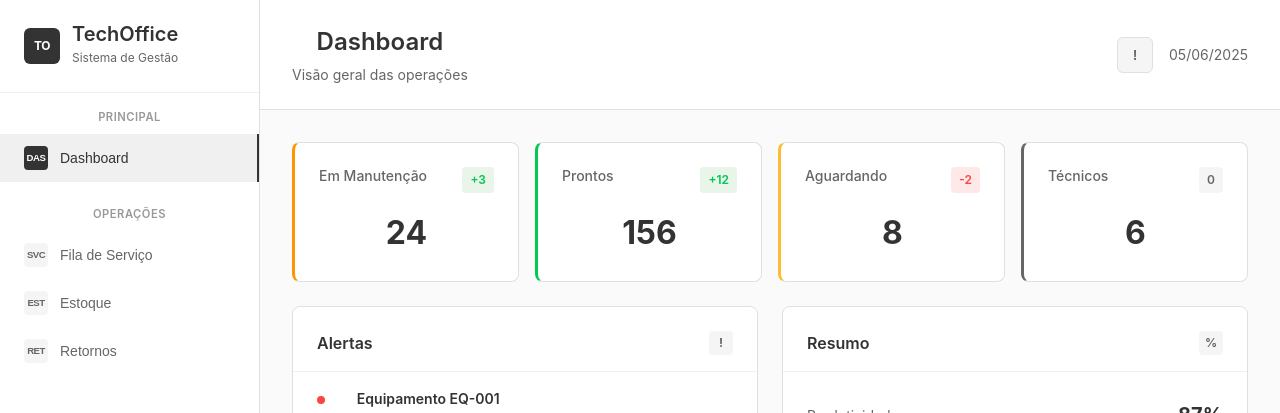
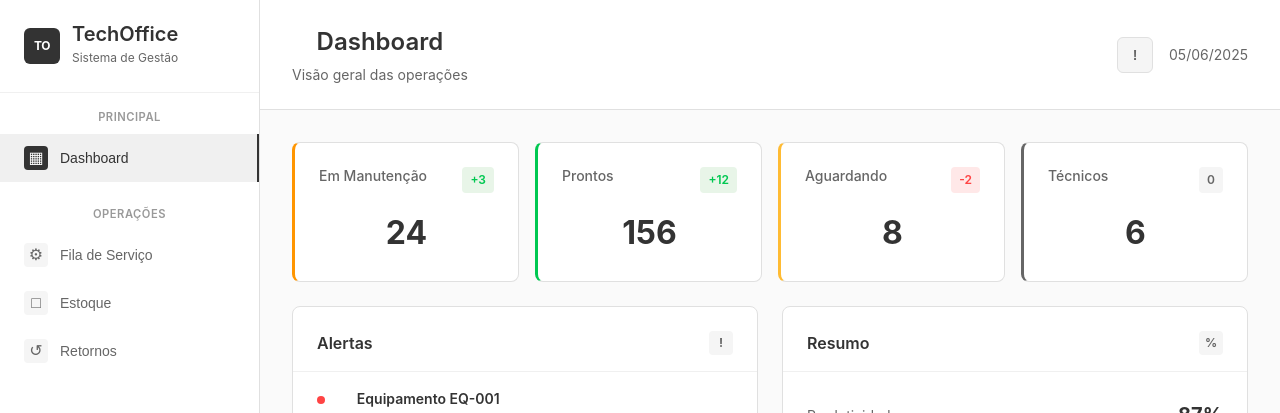
Before and after one commit to brunolealsm/meu-projeto-react, a React (Vite) app: page / in a window 1280 px wide. Shown: the top 413 px of the page. Built offline with nearby package versions, Linux system fonts and the light colour scheme.

Commit message:
feat: Substituir siglas por ícones Unicode condizentes

```diff
--- a/src/App.css
+++ b/src/App.css
@@ -116,12 +116,11 @@
   display: flex;
   align-items: center;
   justify-content: center;
-  font-size: 0.6rem;
-  font-weight: 700;
+  font-size: 1rem;
+  font-weight: 400;
   background: #f5f5f5;
   border-radius: 4px;
   color: #666;
-  letter-spacing: -0.5px;
 }
 
 .nav-item.active .nav-icon {
@@ -463,11 +462,10 @@
   display: flex;
   align-items: center;
   justify-content: center;
-  font-size: 1rem;
-  font-weight: 700;
+  font-size: 2rem;
+  font-weight: 400;
   color: #666;
   margin: 0 auto 1.5rem;
-  letter-spacing: -0.5px;
 }
 
 .placeholder-content h2 {
@@ -607,7 +605,7 @@
   .placeholder-icon {
     width: 60px;
     height: 60px;
-    font-size: 0.875rem;
+    font-size: 1.5rem;
   }
 }
 
--- a/src/App.jsx
+++ b/src/App.jsx
@@ -8,19 +8,19 @@ function App() {
     {
       id: 'fila',
       label: 'Fila de Serviço',
-      icon: 'SVC',
+      icon: '⚙',
       description: 'Gerenciar fila de manutenção'
     },
     {
       id: 'estoque',
       label: 'Estoque',
-      icon: 'EST',
+      icon: '□',
       description: 'Equipamentos revisados'
     },
     {
       id: 'retornos',
       label: 'Retornos',
-      icon: 'RET',
+      icon: '↺',
       description: 'Processo de retorno'
     }
   ]
@@ -53,7 +53,7 @@ function App() {
               className={`nav-item ${activeSection === 'dashboard' ? 'active' : ''}`}
               onClick={() => setActiveSection('dashboard')}
             >
-              <span className="nav-icon">DAS</span>
+              <span className="nav-icon">▦</span>
               <span>Dashboard</span>
             </button>
           </div>
@@ -184,7 +184,7 @@ function App() {
           {activeSection === 'fila' && (
             <div className="section-placeholder">
               <div className="placeholder-content">
-                <div className="placeholder-icon">SVC</div>
+                <div className="placeholder-icon">⚙</div>
                 <h2>Fila de Serviço</h2>
                 <p>Módulo para gerenciamento da fila de manutenção</p>
                 <button className="cta-button">Configurar Módulo</button>
@@ -195,7 +195,7 @@ function App() {
           {activeSection === 'estoque' && (
             <div className="section-placeholder">
               <div className="placeholder-content">
-                <div className="placeholder-icon">EST</div>
+                <div className="placeholder-icon">□</div>
                 <h2>Controle de Estoque</h2>
                 <p>Módulo para equipamentos revisados e prontos</p>
                 <button className="cta-button">Configurar Módulo</button>
@@ -206,7 +206,7 @@ function App() {
           {activeSection === 'retornos' && (
             <div className="section-placeholder">
               <div className="placeholder-content">
-                <div className="placeholder-icon">RET</div>
+                <div className="placeholder-icon">↺</div>
                 <h2>Processo de Retornos</h2>
                 <p>Módulo para retorno de equipamentos locados</p>
                 <button className="cta-button">Configurar Módulo</button>
```
